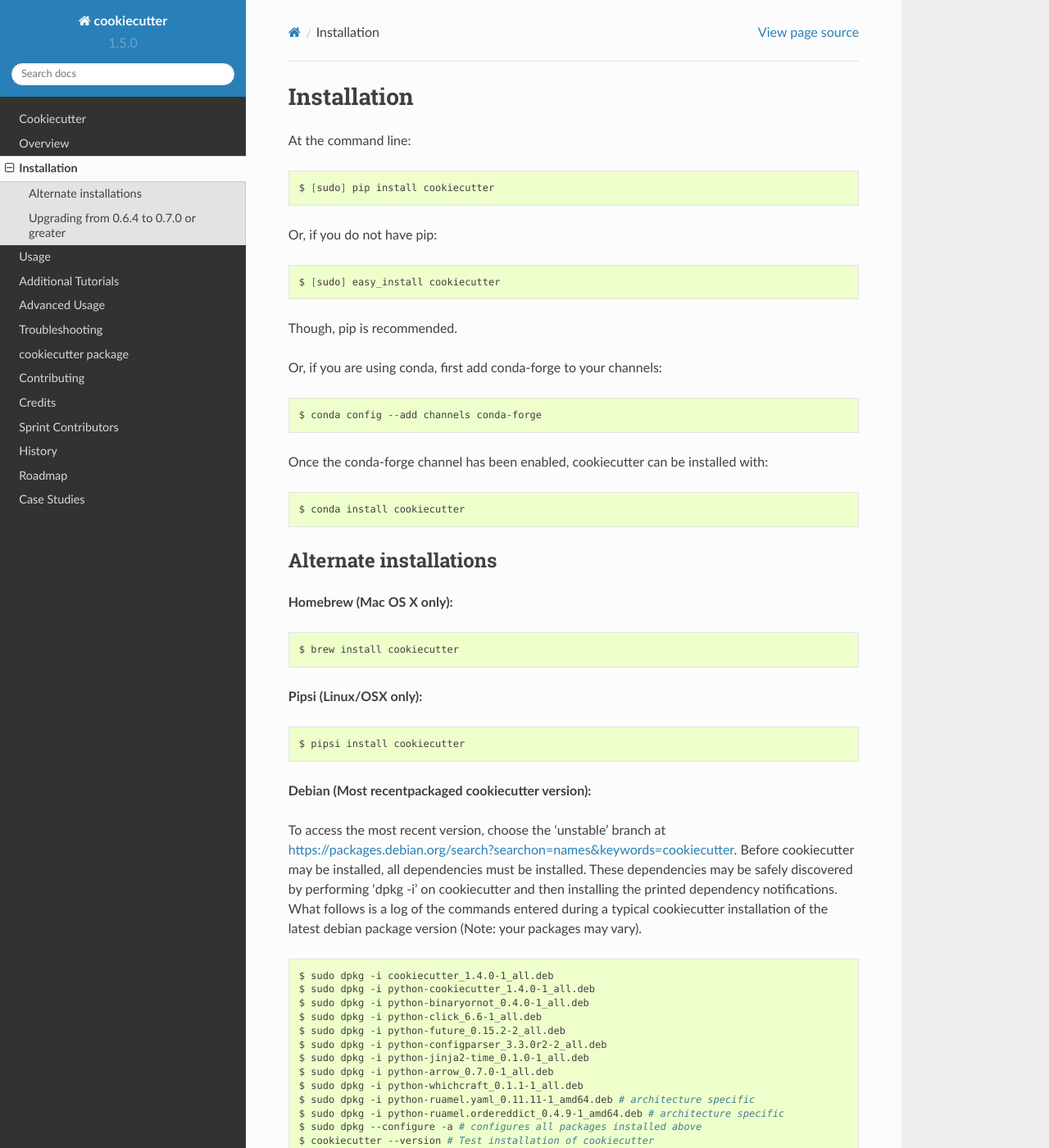
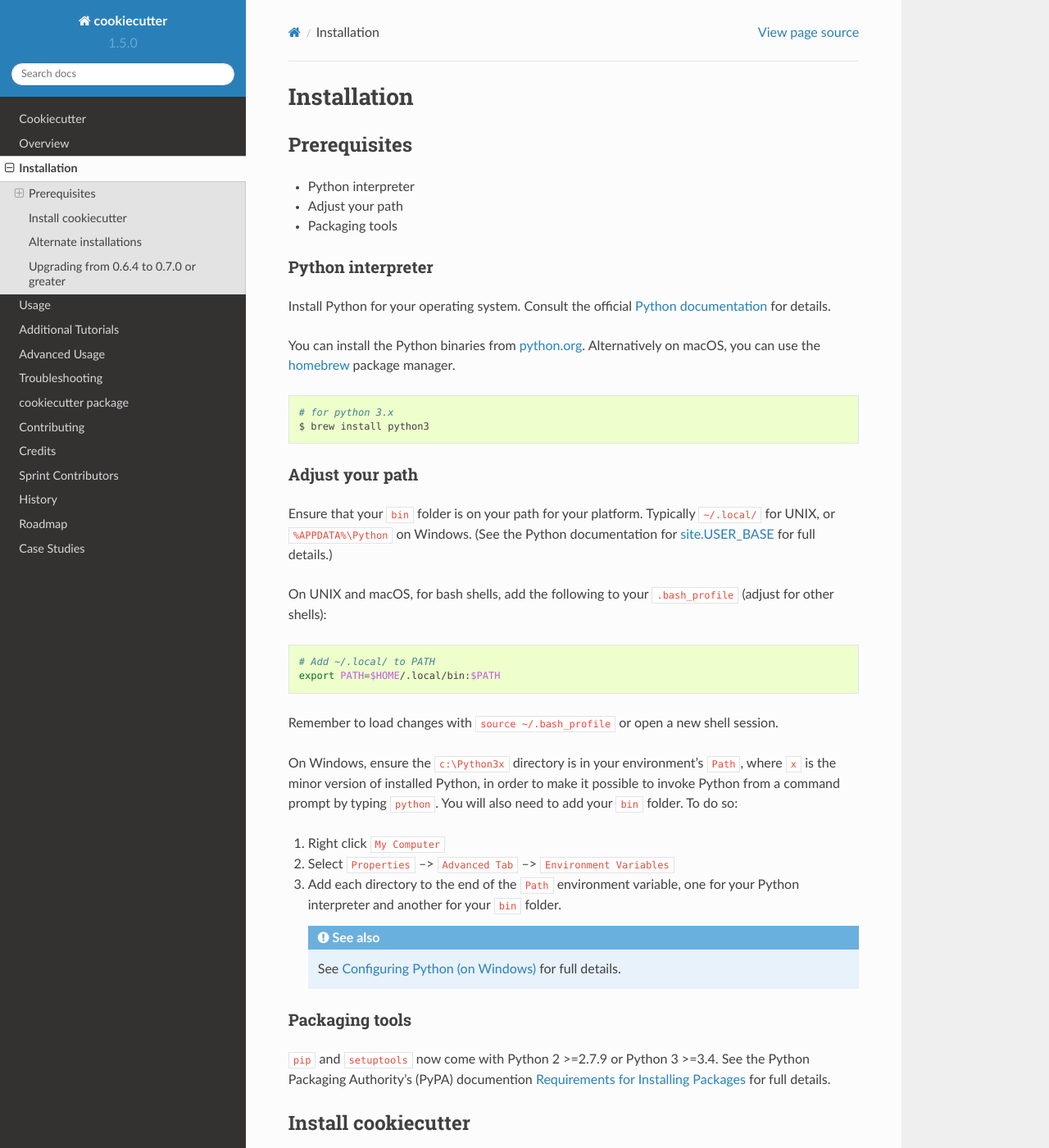
Before and after one commit to c-allen-tech/cookie, a Sphinx documentation site: the page built from docs/installation.rst, in a window 1280 px wide and 1400 px high. Shown: the whole window at 82% size. Built offline with Sphinx 7.4.7 and the Read the Docs theme 2.0.0, drawn with Linux system fonts in a browser that asks for light colours; formulas are drawn with MathJax 3; some of the changed text lies outside the part shown.

Commit message:
Update installation.rst instructions - Add Prerequisites section - remove sudo - use --user install option - use --upgrade for consistency

```diff
--- a/docs/installation.rst
+++ b/docs/installation.rst
@@ -1,18 +1,70 @@
 ============
 Installation
 ============
+
+Prerequisites
+-------------
+
+* Python interpreter
+* Adjust your path
+* Packaging tools
+
+Python interpreter
+^^^^^^^^^^^^^^^^^^
+
+Install Python for your operating system. Consult the official `Python documentation <https://docs.python.org/3/using/index.html>`_ for details.
+
+You can install the Python binaries from `python.org <https://www.python.org/downloads/mac-osx/>`_. Alternatively on macOS, you can use the `homebrew <http://brew.sh/>`_ package manager.
+
+.. code-block:: bash
+
+    # for python 3.x
+    $ brew install python3
+
+
+Adjust your path
+^^^^^^^^^^^^^^^^
+
+Ensure that your ``bin`` folder is on your path for your platform. Typically ``~/.local/`` for UNIX, or ``%APPDATA%\Python`` on Windows. (See the Python documentation for `site.USER_BASE <https://docs.python.org/3/library/site.html#site.USER_BASE>`_ for full details.)
+
+On UNIX and macOS, for bash shells, add the following to your ``.bash_profile`` (adjust for other shells):
+
+.. code-block:: bash
+
+    # Add ~/.local/ to PATH
+    export PATH=$HOME/.local/bin:$PATH
+
+Remember to load changes with ``source ~/.bash_profile`` or open a new shell session.
+
+On Windows, ensure the ``c:\Python3x`` directory is in your environment's ``Path``, where ``x`` is the minor version of installed Python, in order to make it possible to invoke Python from a command prompt by typing ``python``. You will also need to add your ``bin`` folder. To do so:
+
+#. Right click ``My Computer``
+#. Select ``Properties`` --> ``Advanced Tab`` --> ``Environment Variables``
+#. Add each directory to the end of the ``Path`` environment variable, one for your Python interpreter and another for your ``bin`` folder.
+
+   .. seealso:: See `Configuring Python (on Windows) <https://docs.python.org/3/using/windows.html#configuring-python>`_ for full details.
+
+
+Packaging tools
+^^^^^^^^^^^^^^^
+
+``pip`` and ``setuptools`` now come with Python 2 >=2.7.9 or Python 3 >=3.4. See the Python Packaging Authority's (PyPA) documention `Requirements for Installing Packages <https://packaging.python.org/en/latest/installing/#requirements-for-installing-packages>`_ for full details.
+
+
+Install cookiecutter
+--------------------
 
 At the command line:
 
 .. code-block:: bash
 
-    $ [sudo] pip install cookiecutter
+    $ pip install --user cookiecutter
 
 Or, if you do not have pip:
 
 .. code-block:: bash
 
-    $ [sudo] easy_install cookiecutter
+    $ easy_install --user cookiecutter
 
 Though, pip is recommended.
 
@@ -79,12 +131,12 @@ Upgrade Cookiecutter either with easy_install:
 
 .. code-block:: bash
 
-    $ [sudo] easy_install --upgrade cookiecutter
+    $ easy_install --upgrade cookiecutter
 
 Or with pip:
 
 .. code-block:: bash
 
-    $ [sudo] pip install -U cookiecutter
+    $ pip install --upgrade cookiecutter
 
 Then you should be good to go.
```
